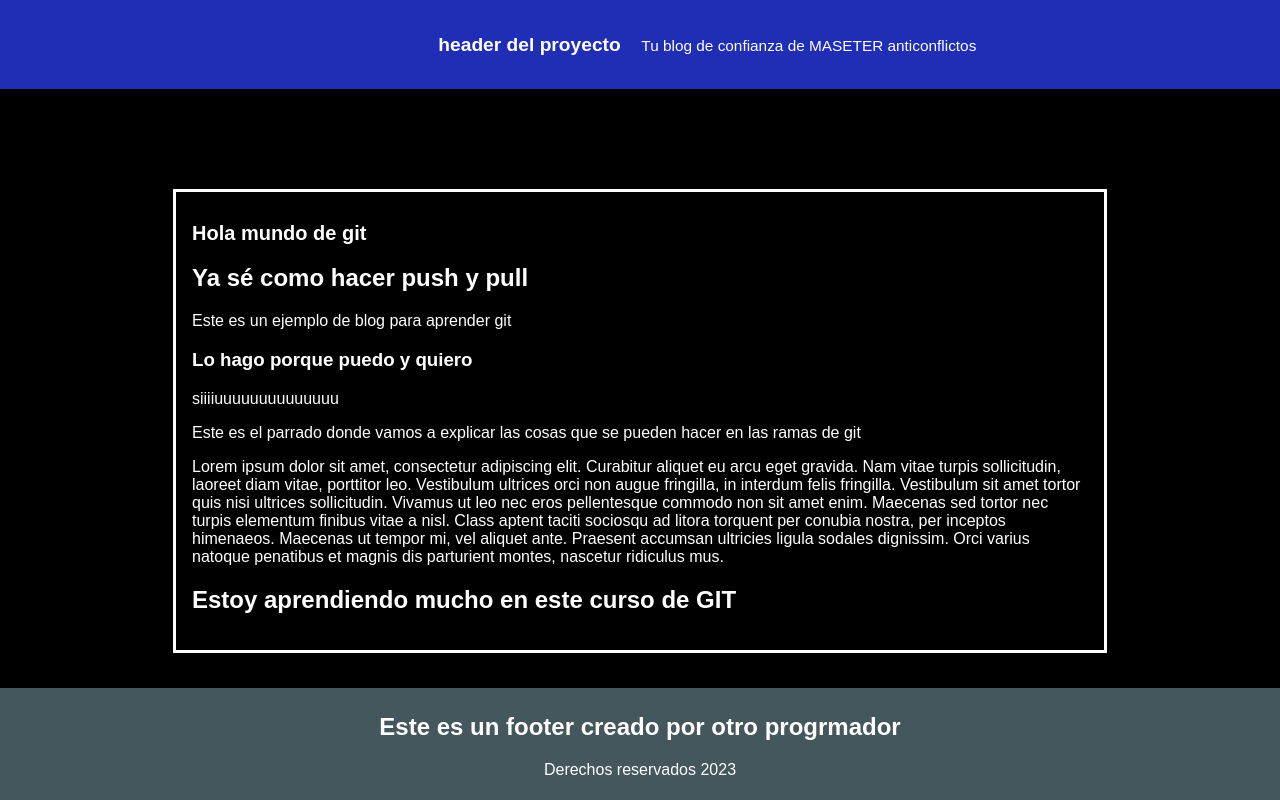
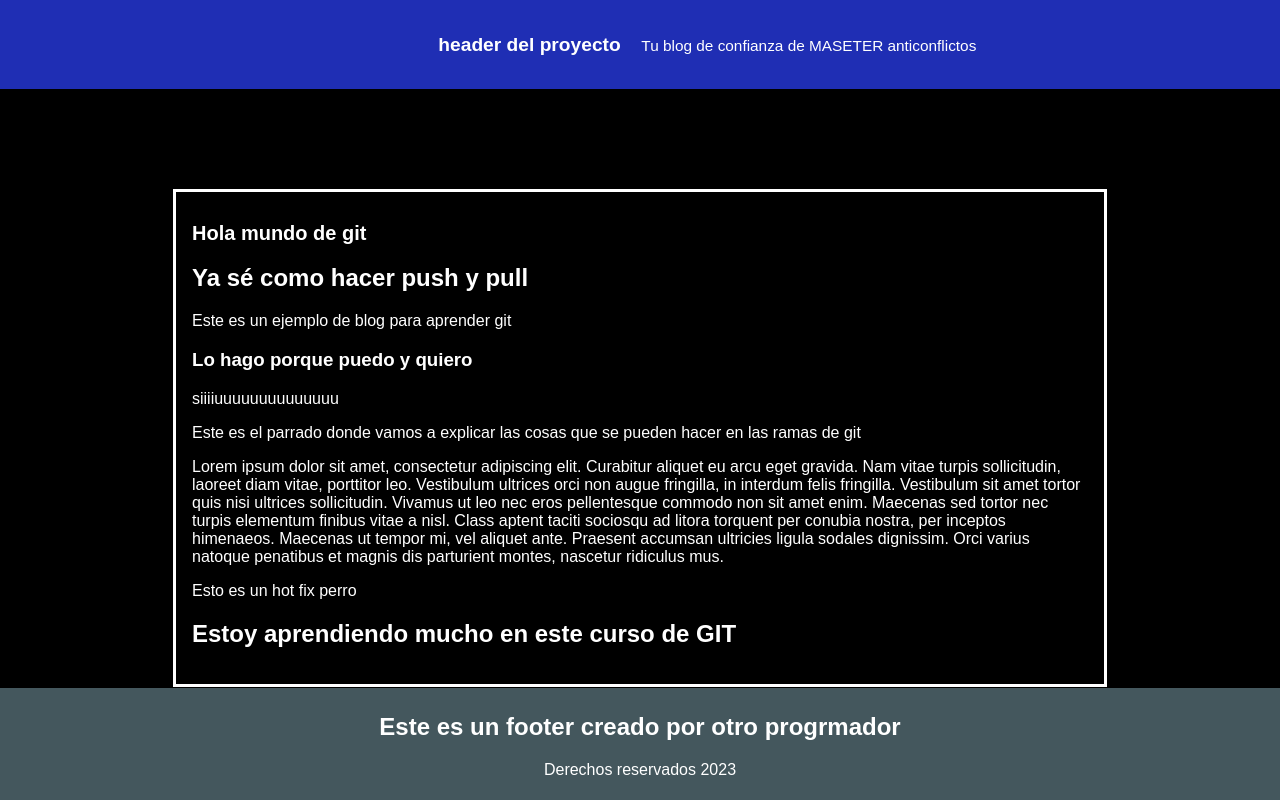
Before and after one commit to EmmanuelRamirezz/curso-profecional-git, a plain HTML site: page index.html in a window 1280 px wide. Drawn offline with Linux system fonts and the light colour scheme.

Commit message:
agregamos un 'error' lo solucionaremos con un hotfix

```diff
--- a/index.html
+++ b/index.html
@@ -27,6 +27,7 @@
             <p>Este es el parrado donde vamos a explicar las cosas que se pueden hacer en las ramas de git</p>
 
             <p>Lorem ipsum dolor sit amet, consectetur adipiscing elit. Curabitur aliquet eu arcu eget gravida. Nam vitae turpis sollicitudin, laoreet diam vitae, porttitor leo. Vestibulum ultrices orci non augue fringilla, in interdum felis fringilla. Vestibulum sit amet tortor quis nisi ultrices sollicitudin. Vivamus ut leo nec eros pellentesque commodo non sit amet enim. Maecenas sed tortor nec turpis elementum finibus vitae a nisl. Class aptent taciti sociosqu ad litora torquent per conubia nostra, per inceptos himenaeos. Maecenas ut tempor mi, vel aliquet ante. Praesent accumsan ultricies ligula sodales dignissim. Orci varius natoque penatibus et magnis dis parturient montes, nascetur ridiculus mus.</p>
+            <p>Esto es un hot fix perro</p>
             <h2>Estoy aprendiendo mucho en este curso de GIT</h2>
         </div>
     </div>
```
